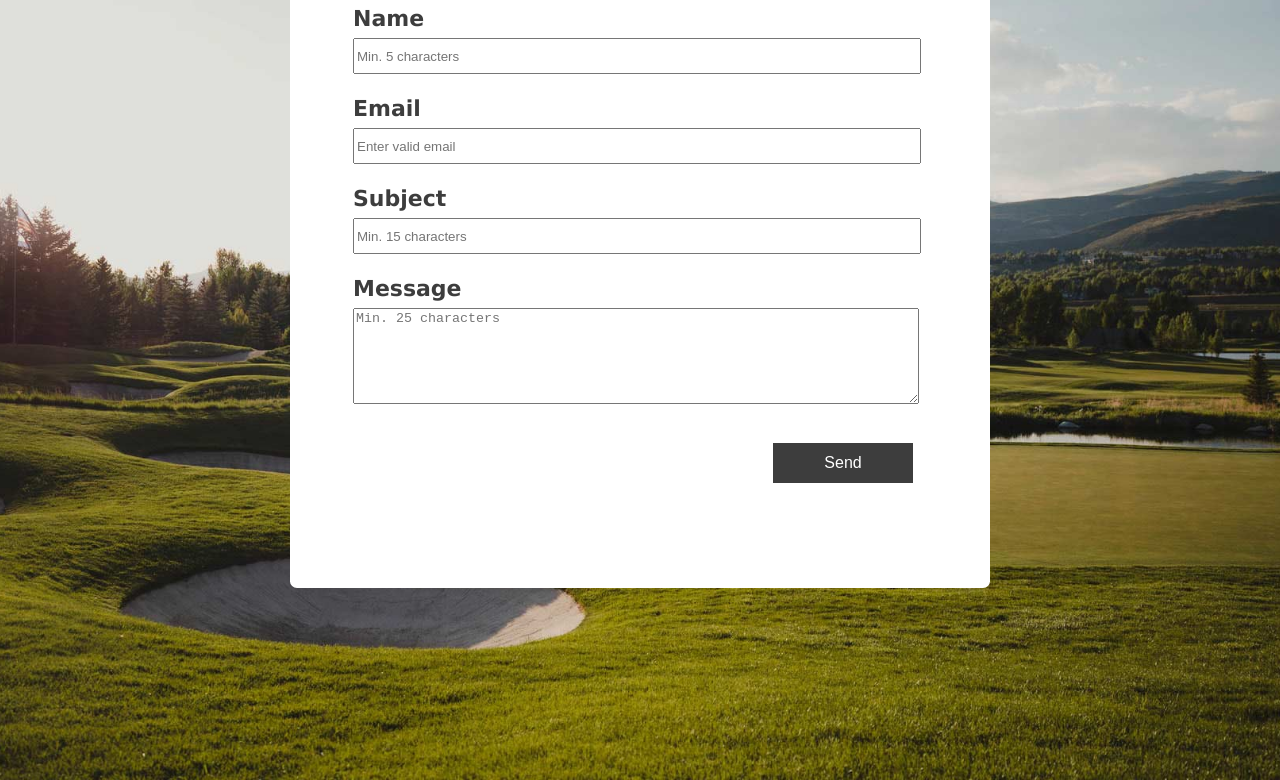
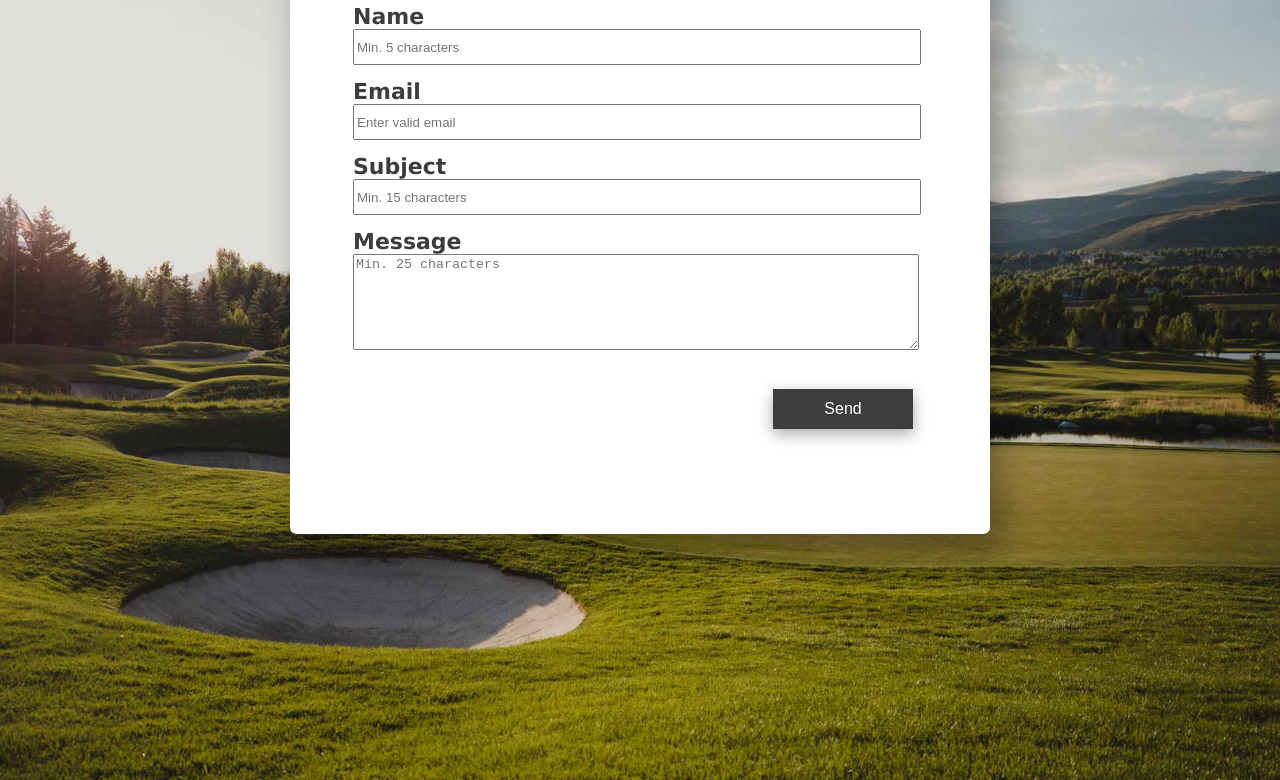
Before and after one commit to TomAnKing/golf-blogV2, a plain HTML site: page contact.html in a window 1280 px wide. Shown: the part 236-1016 px from the top of the page. Drawn offline with Linux system fonts and the light colour scheme.

Commit message:
added box-shaddow, fixed label tags, logo

```diff
--- a/contact.html
+++ b/contact.html
@@ -14,7 +14,7 @@
   </head>
   <body>
     <header>
-      <a href="index.html"><div id="logo">The Golf Blog</div></a>
+      <a href="index.html" id="logo">The Golf Blog</a>
       <input type="checkbox" id="navToggle" class="navToggle" onclick="" />
       <nav>
         <ul>
@@ -35,14 +35,14 @@
         <form id="contactForm">
           <div>
             <label>
-              <p>Name</p>
+              Name
               <input name="name" id="name" placeholder="Min. 5 characters" />
             </label>
             <div class="formError" id="nameError">Please enter your name</div>
           </div>
           <div>
             <label>
-              <p>Email</p>
+              Email
               <input name="Email" id="email" placeholder="Enter valid email" />
             </label>
             <div class="formError" id="emailError">
@@ -51,7 +51,7 @@
           </div>
           <div>
             <label>
-              <p>Subject</p>
+              Subject
               <input
                 name="text"
                 id="subject"
@@ -63,7 +63,7 @@
             </div>
           </div>
           <div>
-            <label for="message"><p>Message</p></label>
+            <label for="message">Message</label>
             <textarea
               name="message"
               id="message"
--- a/styles/about.css
+++ b/styles/about.css
@@ -16,6 +16,7 @@ main {
   margin-top: 15%;
   padding-top: 1%;
   border-radius: 1%;
+  box-shadow: rgba(0, 0, 0, 0.35) 0px 5px 15px;
 }
 
 h1 {
@@ -53,6 +54,7 @@ p {
   padding-top: 2%;
   padding-bottom: 2%;
   border-radius: 1%;
+  box-shadow: rgba(0, 0, 0, 0.35) 0px 5px 15px;
 }
 
 .contactButton:hover {
--- a/styles/article.css
+++ b/styles/article.css
@@ -10,6 +10,7 @@ img {
   display: block;
   margin: auto;
   margin-top: 3%;
+  box-shadow: rgba(0, 0, 0, 0.35) 0px 10px 35px;
 }
 
 img:hover {
--- a/styles/blog.css
+++ b/styles/blog.css
@@ -89,6 +89,7 @@ button {
   margin-right: 35%;
   border: none;
   background-color: #3d3d3d;
+  box-shadow: rgba(0, 0, 0, 0.35) 0px 5px 15px;
 }
 
 button:hover {
--- a/styles/contact.css
+++ b/styles/contact.css
@@ -13,6 +13,7 @@ body {
   margin: auto;
   margin-top: 15%;
   border-radius: 1%;
+  box-shadow: rgba(0, 0, 0, 0.35) 10px 20px 35px;
 }
 
 h1 {
@@ -27,6 +28,7 @@ input {
   margin-left: 9%;
   height: 30px;
   color: #3d3d3d;
+  margin-bottom: 2%;
 }
 
 textarea {
@@ -43,12 +45,11 @@ textarea {
   display: none;
 }
 
-p {
+label {
   margin-left: 9%;
   color: #3d3d3d;
   font-size: 16px;
   font-weight: bold;
-  margin-bottom: 1%;
 }
 
 .formError {
@@ -68,6 +69,7 @@ button {
   border: none;
   color: #fff;
   background-color: #3d3d3d;
+  box-shadow: rgba(0, 0, 0, 0.35) 0px 5px 15px;
 }
 
 button:hover {
@@ -85,9 +87,8 @@ button:hover {
     font-size: 30px;
   }
 
-  p {
+  label {
     font-size: 22px;
-    margin-bottom: 1%;
   }
 
   button {
--- a/styles/header.css
+++ b/styles/header.css
@@ -21,6 +21,7 @@ header {
   text-align: center;
   width: 40%;
   margin-left: 30%;
+  text-decoration: none;
 }
 
 .navToggle:checked ~ nav {
```
Also changed, not shown: about.html (+1 -1 lines), article.html (+1 -1 lines), blog.html (+1 -1 lines), index.html (+1 -1 lines), styles/index.css (+7 -0 lines).
